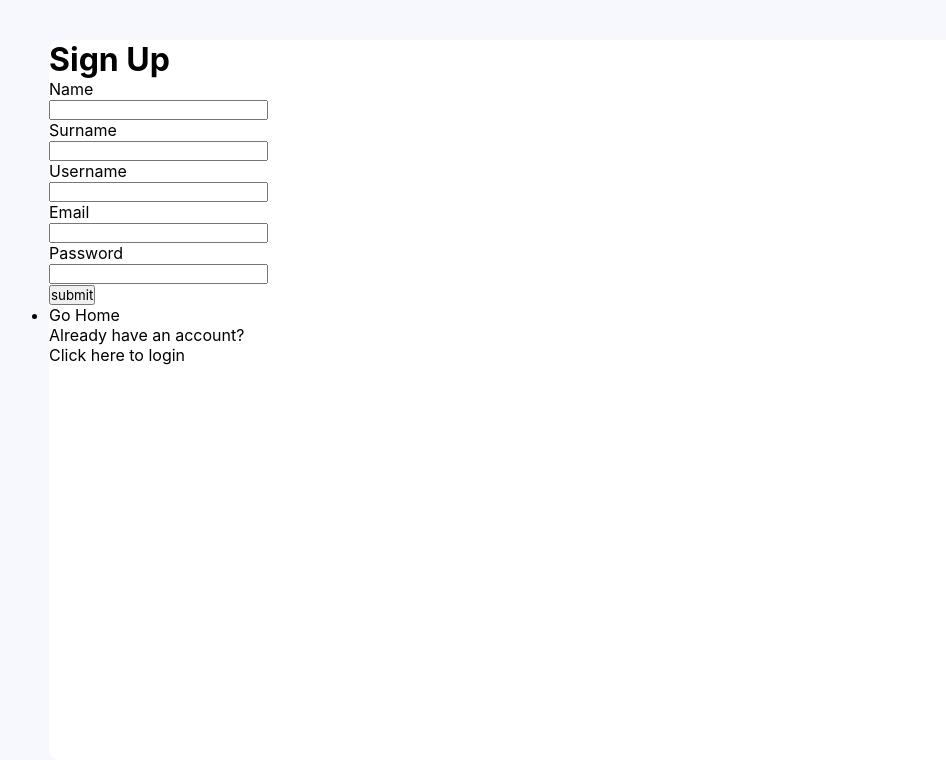
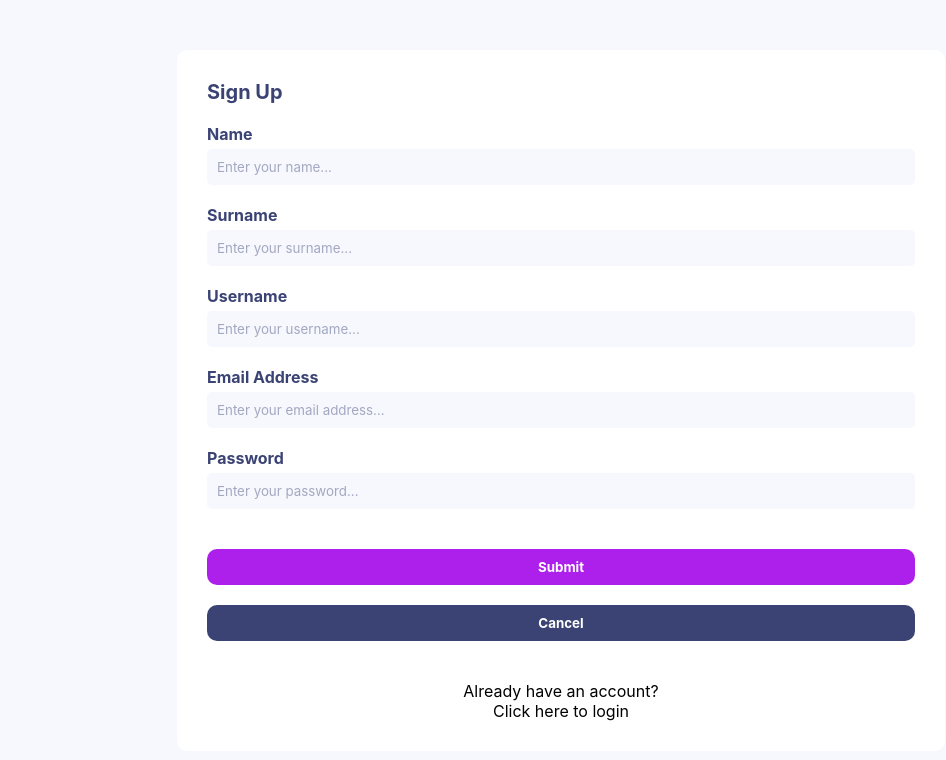
Before and after one commit to Marcelckp/Product_feedback_v1, a Next.js app: page /signup in a window 1280 px wide. Shown: the top 760 px of the page, without its empty margins (79-1025 px from the left). Built offline with nearby package versions, Linux system fonts and the light colour scheme.

Commit message:
create css module files to supply styles to the login and sign up page
&& also edits the layout of the signup and login page to give it a more friendly feel and look

```diff
--- a/pages/signup.js
+++ b/pages/signup.js
@@ -84,59 +84,64 @@ export default function Home() {
       { !user ?
       <>
         <div className={style.container_body}>
-            <div>
+
+            <div className={style.container_section}>
               <div>
-                <h1>Sign Up</h1>
+                <h1 className={style.title}>Sign Up</h1>
                 {error ?
                   <div className={style.error}>
                       <ul>
                         { error.map((value, index) => {
                           console.log(value)
-                          return <li key={index}> {value}</li>
+                          return <li className={style.list} key={index}> {value}</li>
                         }) }
                       </ul>
                   </div>
                 : ''}
               </div>
-              <div>
+              <div className={style.form_container}>
                 <form>
-                  <label htmlFor="">Name</label>
-                  <br />
-                  <input className='bg-red' type="text" ref={Name} />
-                  <br />
-                  <label htmlFor="">Surname</label>
-                  <br />
-                  <input type="text" ref={Surname} />
-                  <br />
-                  <label htmlFor="">Username</label>
-                  <br />
-                  <input ref={Username} type="text"  />
-                  <br />
-                  <label htmlFor="">Email</label>
-                  <br />
-                  <input ref={Email} type="text" />
-                  <br />
-                  <label htmlFor="">Password</label>
-                  <br />
-                  <input ref={Password} type="text" />
-                  <br />
-                  <button onClick={(e) => {
+                  <label className={style.label} htmlFor="">Name</label>
+
+                  <input placeholder='Enter your name...' className={style.input} type="text" ref={Name} />
+
+                  <label className={style.label} htmlFor="">Surname</label>
+
+                  <input placeholder='Enter your surname...' className={style.input} type="text" ref={Surname} />
+
+                  <label className={style.label} htmlFor="">Username</label>
+
+                  <input placeholder='Enter your username...' className={style.input} ref={Username} type="text"  />
+
+                  <label className={style.label} htmlFor="">Email Address</label>
+
+                  <input placeholder='Enter your email address...' className={style.input} ref={Email} type="text" />
+
+                  <label className={style.label} htmlFor="">Password</label>
+
+                  <input placeholder='Enter your password...' className={style.input} ref={Password} type="text" />
+
+                  <button className={style.button} onClick={(e) => {
                     e.preventDefault();
                     logn()
-                  }}>submit</button>
-                  <br />
+                  }}>Submit</button>
+
+                  <button className={style.cancelBtn} onClick={(e) => {
+                    e.preventDefault();
+                    router.push('/');
+                  }}>Cancel</button>
+
                 </form>
               </div>
             </div>
-            <div>
-                <ul>
-                  <li><Link href='/'>Go Home</Link></li>
-                </ul>
+
+            <div className={style.links_container}>
+              <div>
+                <p>Already have an account?</p>
+                <Link className={style.redirect} href='/login'>Click here to login</Link>
+              </div>
             </div>
-            <div>
-              <p>Already have an account?</p>
-              <Link href='/login' >Click here to login</Link>
-            </div>
+
         </div>
       </>
       :
--- a/styles/globals.css
+++ b/styles/globals.css
@@ -5,6 +5,10 @@
   font-family: -apple-system, BlinkMacSystemFont, Segoe UI, Roboto, Oxygen,
     Ubuntu, Cantarell, Fira Sans, Droid Sans, Helvetica Neue, sans-serif;
 }
+body {
+  overflow-x: hidden;
+  background-color: #F7F8FD;
+}
 
 a {
   color: inherit;
--- /dev/null
+++ b/styles/login.module.css
@@ -0,0 +1,87 @@
+.container {
+    min-width: 100vw;
+    min-height: 100vh;
+    display: flex;
+    flex-direction: column;
+    justify-content: center;
+    align-items: center;
+}
+
+.container_body {
+    width: 90%;
+    max-width: 768px;
+    height: 90%;
+    margin: auto;
+    background-color: white;
+    border-radius: 10px;
+    padding: 30px;
+}
+
+.form {
+    display: flex;
+    flex-direction: column;
+}
+
+.title {
+    margin-bottom: 20px
+}
+
+.label, .title {
+    font-weight: bold;
+    color: #3A4374;
+}
+
+.input {
+    padding: 10px 10px;
+    margin-top: 5px;
+    margin-bottom: 20px;
+    border-radius: 5px;
+    border: none;
+    background-color: #F7F8FD;
+    color: #3A4374;
+}
+
+.input:focus {
+    outline-color:#AD1FEA;
+}
+
+.input::placeholder {
+    color: #3a437470;
+}
+
+.button {
+    background-color: #AD1FEA;
+    color: white;
+    border: none;
+    font-weight: bold;
+    margin-top: 20px;
+    border-radius: 10px;
+    padding: 10px;
+}
+
+.cancelBtn {
+    border: none;
+    cursor: pointer;
+    font-weight: bold;
+    margin-top: 20px;
+    border-radius: 10px;
+    background-color: #3A4374;
+    color: white;
+    padding: 10px
+}
+
+.error {
+    color: red;
+    padding-left: 20px;
+    font-size: 10px;
+    margin-bottom: 20px;
+}
+
+.list {
+    list-style-type: circle;
+}
+
+.links_container {
+    padding: 20px;
+    text-align: center;
+}
--- a/styles/signup.module.css
+++ b/styles/signup.module.css
@@ -1,6 +1,6 @@
 .container {
-    width: 100vw;
-    height: 100vh;
+    min-width: 100vw;
+    min-height: 100vh;
     display:flex;
     flex-direction: column;
     justify-content: center;
@@ -8,17 +8,91 @@
     background-color:#F7F8FD;
 }
 .container_body {
-    width: 80%;
-    height: 90%;
+    width: 90%;
+    max-width: 768px;
+    /* height: 90%; */
     margin: auto;
-    /* text-align: center; */
     background-color: white;
     border-radius: 10px;
-    /* padding: 40px; */
-    /* padding-top: 0; */
+}
+
+.container_section {
+    padding: 30px;
+}
+
+.label {
+    font-weight: bold;
+    color: #3A4374;
+}
+
+.input {
+    padding: 10px 10px;
+    background-color: #F7F8FD;
+    width: 100%;
+    border-radius: 5px;
+    margin-top: 5px;
+    margin-bottom: 20px;
+    color: #3A4374;
+    border: none;
+}
+.input:focus {
+    outline-color: #AD1FEA;
+}
+
+.input::placeholder {
+    color: #3a437470;
+}
+
+.button {
+    border: none;
+    width: 100%;
+    cursor: pointer;
+    margin-top: 20px;
+    padding: 10px 10px;
+    background-color: #AD1FEA;
+    border-radius: 10px;
+    font-weight: bold;
+    color: white
+}
+
+.cancelBtn {
+    border: none;
+    cursor: pointer;
+    width: 100%;
+    color: white;
+    font-weight: bold;
+    margin-top: 20px;
+    padding: 10px 10px;
+    background-color: #3A4374;
+    border-radius: 10px;
+}
+
+.links_container {
+    padding: 30px;
+    margin-top: -20px;
+    text-align: center;
+}
+
+.title {
+    font-size: 20px;
+    margin-bottom: 20px;
+    font-weight: bold;
+    color: #3A4374;
+}
+
+.list {
+    list-style-type: circle;
 }
 
 .error {
     color: red;
     font-size: 10px;
+    line-height:1.5em;
+    margin-bottom: 30px;
+    padding-left: 20px
 }
+
+.redirect {
+    text-decoration: none;
+    color: white
+}
```
Also changed, not shown: pages/login.js (+41 -24 lines).
